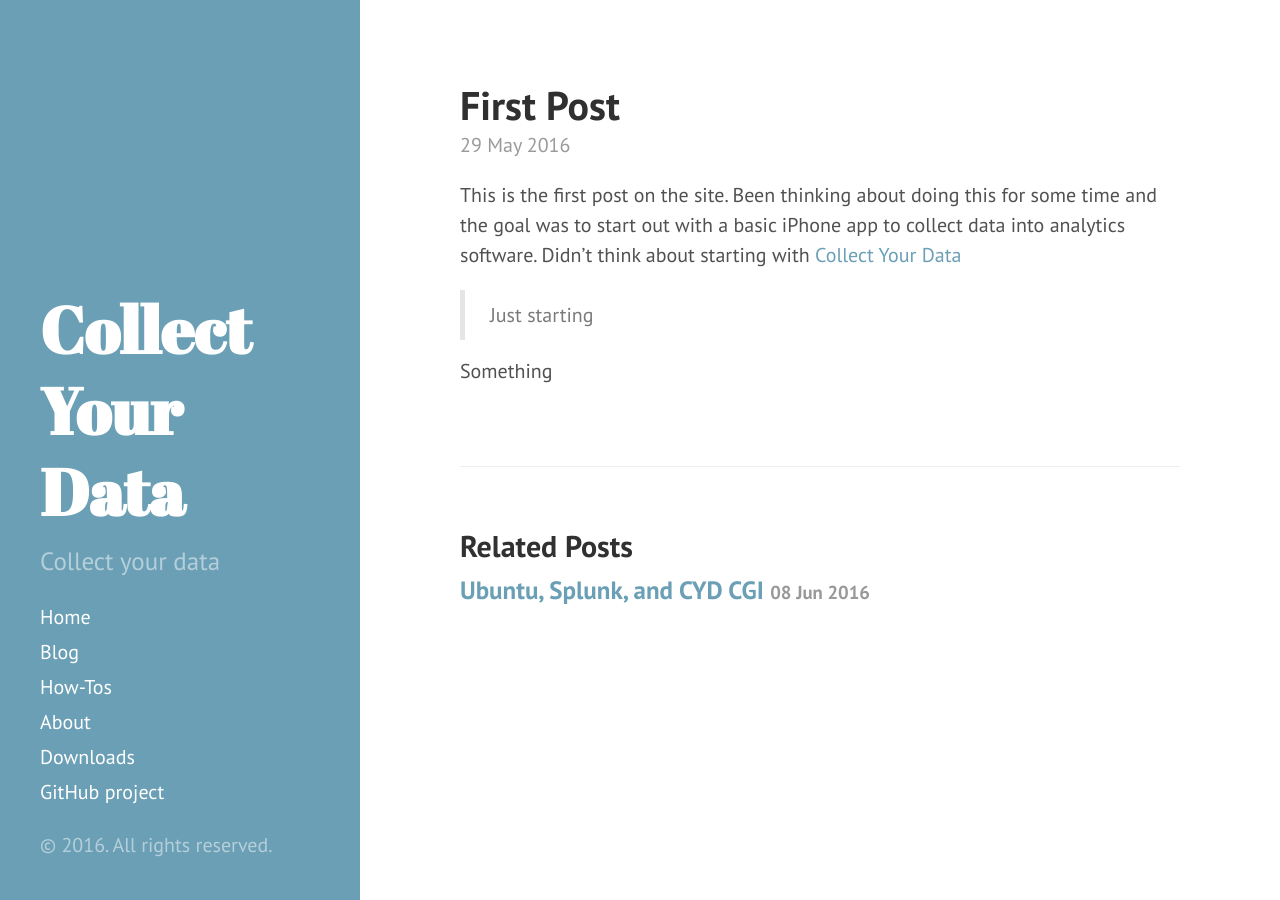
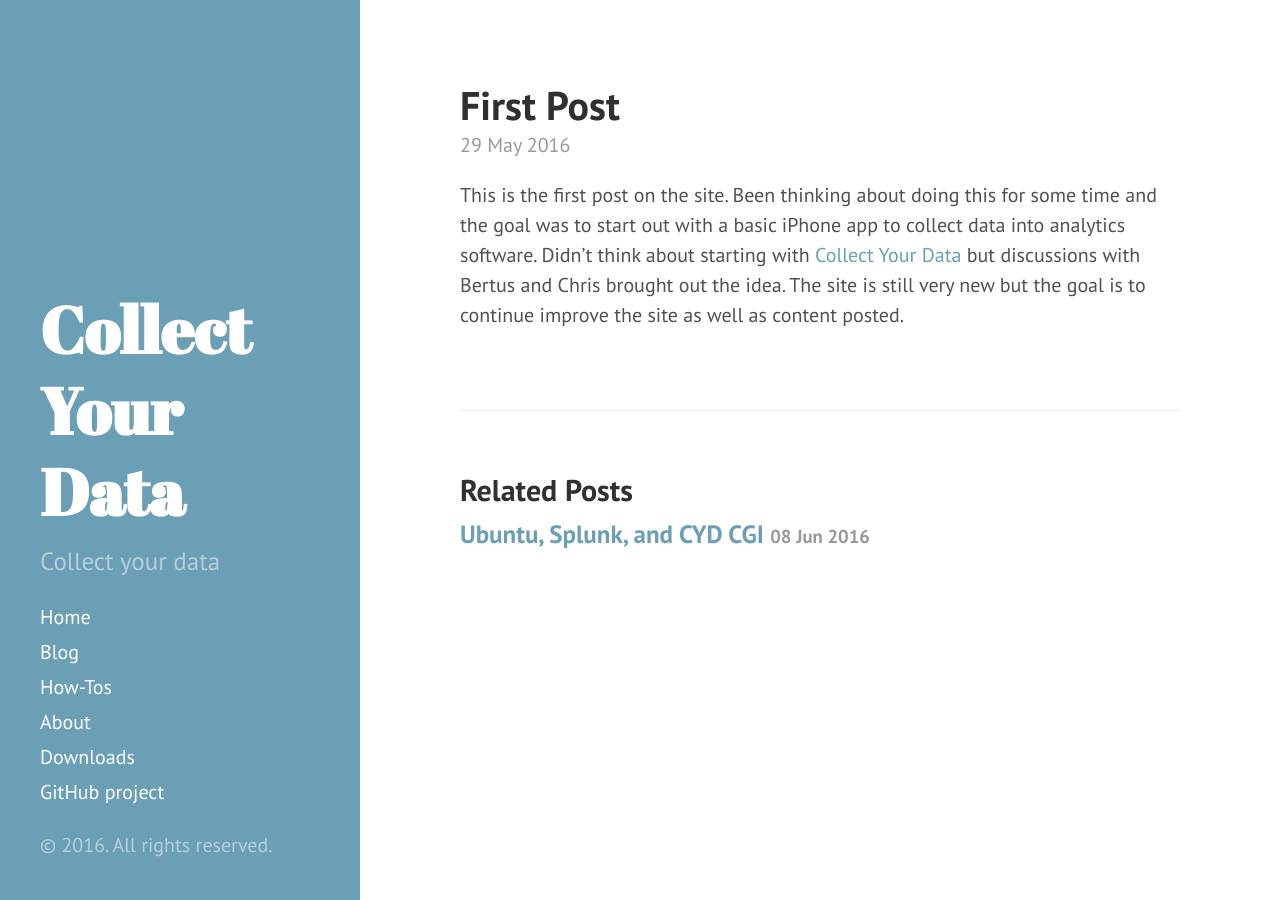
Before and after one commit to collectyourdata/collectyourdata.github.io, a Jekyll site: the page built from _posts/2016-05-29-first-post.md, in a window 1280 px wide. Built offline with Jekyll 4.4.1, drawn with Linux system fonts in a browser that asks for light colours.

Commit message:
Update 2016-05-29-first-post.md

```diff
--- a/_posts/2016-05-29-first-post.md
+++ b/_posts/2016-05-29-first-post.md
@@ -3,9 +3,4 @@
 title: First Post
 ---
 
-This is the first post on the site. Been thinking about doing this for some time and the goal was to start out with a basic iPhone app to collect data into analytics software.
-Didn't think about starting with [Collect Your Data](http://www.collectyourdata.com)
-
-  > Just starting
-
-Something
+This is the first post on the site. Been thinking about doing this for some time and the goal was to start out with a basic iPhone app to collect data into analytics software. Didn't think about starting with [Collect Your Data](http://www.collectyourdata.com) but discussions with Bertus and Chris brought out the idea. The site is still very new but the goal is to continue improve the site as well as content posted.
```
